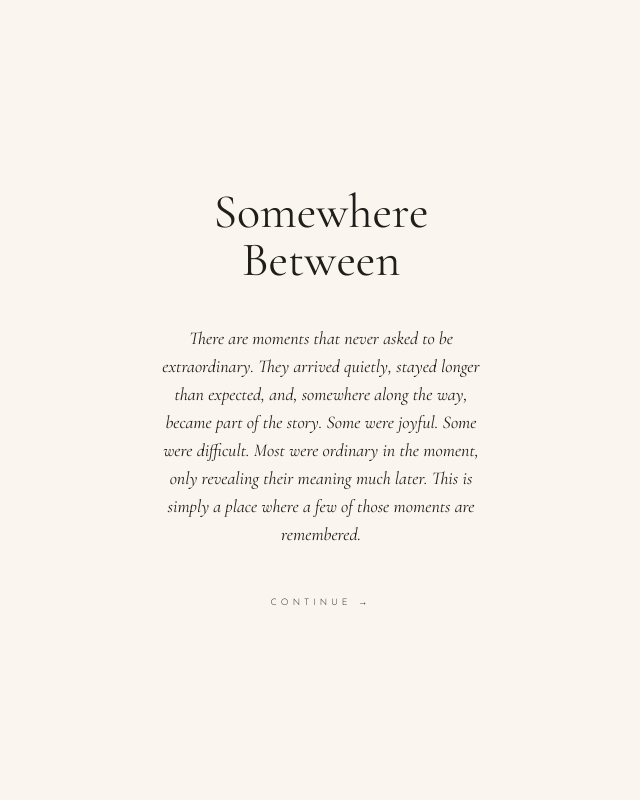
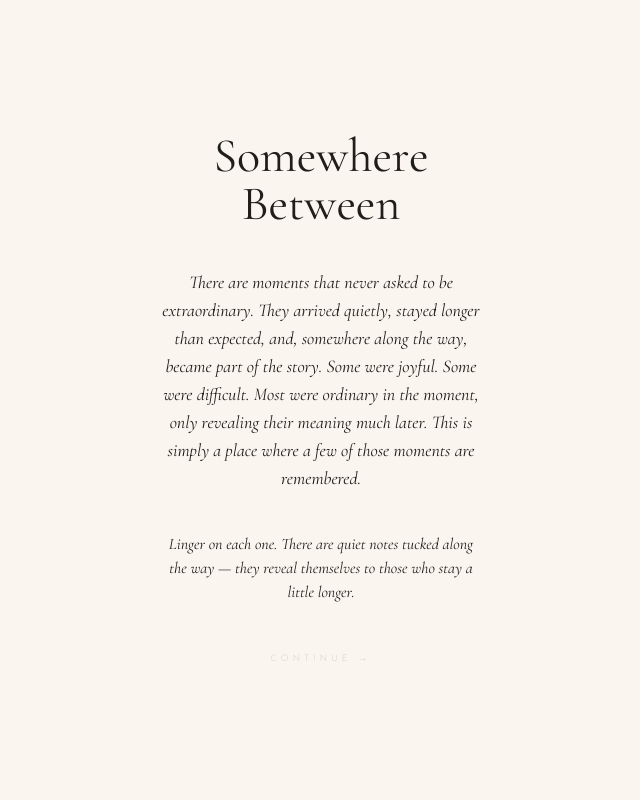
Before and after one commit to Kraftsman1/somewhere-between, a Nuxt app: page / in a window 1280 px wide. Shown: the top 800 px of the page, without its empty margins (319-959 px from the left). Built offline with nearby package versions, Linux system fonts and the light colour scheme.

Commit message:
feat: add savour message to overlay before journey begins

```diff
--- a/app/pages/index.vue
+++ b/app/pages/index.vue
@@ -22,6 +22,13 @@
             They arrived quietly, stayed longer than expected, and, somewhere along the way, became part of the story.
             Some were joyful. Some were difficult. Most were ordinary in the moment, only revealing their meaning much later.
             This is simply a place where a few of those moments are remembered.
+          </p>
+        </div>
+
+        <!-- Savour message -->
+        <div ref="savourRef" style="opacity: 0;">
+          <p class="font-serif text-sm md:text-base italic text-text/45 leading-relaxed">
+            Linger on each one. There are quiet notes tucked along the way — they reveal themselves to those who stay a little longer.
           </p>
         </div>
 
@@ -119,6 +126,7 @@ const activeMonth = ref<string | null>(null)
 const overlayRef = ref<HTMLElement | null>(null)
 const titleRef = ref<HTMLElement | null>(null)
 const paraRef = ref<HTMLElement | null>(null)
+const savourRef = ref<HTMLElement | null>(null)
 const ctaRef = ref<HTMLElement | null>(null)
 const timestampRef = ref<HTMLElement | null>(null)
 const scrollHintRef = ref<HTMLElement | null>(null)
@@ -280,8 +288,11 @@ onMounted(() => {
   if (paraRef.value) {
     gsap.to(paraRef.value, { opacity: 1, duration: 1.8, delay: 3, ease: 'sine.inOut' })
   }
+  if (savourRef.value) {
+    gsap.to(savourRef.value, { opacity: 1, duration: 1.5, delay: 5, ease: 'sine.inOut' })
+  }
   if (ctaRef.value) {
-    gsap.to(ctaRef.value, { opacity: 1, duration: 1.5, delay: 5.5, ease: 'sine.inOut' })
+    gsap.to(ctaRef.value, { opacity: 1, duration: 1.5, delay: 6.5, ease: 'sine.inOut' })
   }
 
   window.addEventListener('scroll', resetActivity, { passive: true })
```
